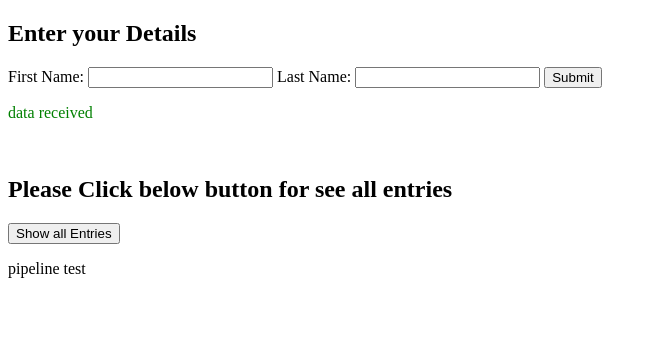
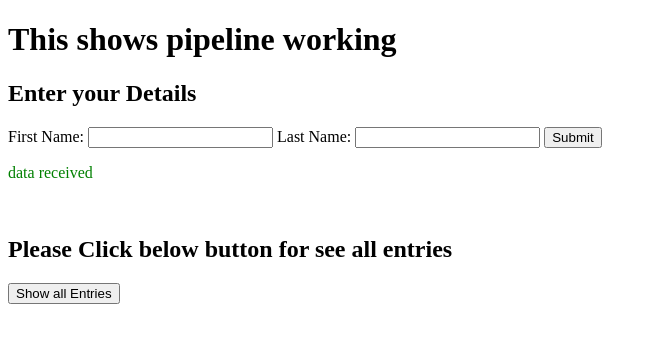
Before and after one commit to nikunj436/py_aws, a Flask app: page /data_entry.py/ in a window 1280 px wide. Shown: the top 343 px of the page, without its empty margins (0-657 px from the left). Run offline with Flask 2, Linux system fonts and the light colour scheme.

```diff
--- a/Templates/base.html
+++ b/Templates/base.html
@@ -3,6 +3,7 @@
     <title>Home - Devops Demo</title>
 </head>
 <body>
+    <h1> This shows pipeline working </h1>
     <h2>Enter your Details </h2>
 
 
@@ -21,6 +22,5 @@
     <input type="submit" value="Show all Entries">
     <br/>
     {% block show %} {% endblock %}
-    <p> pipeline test  </p>
 </body>
 </html>
```
